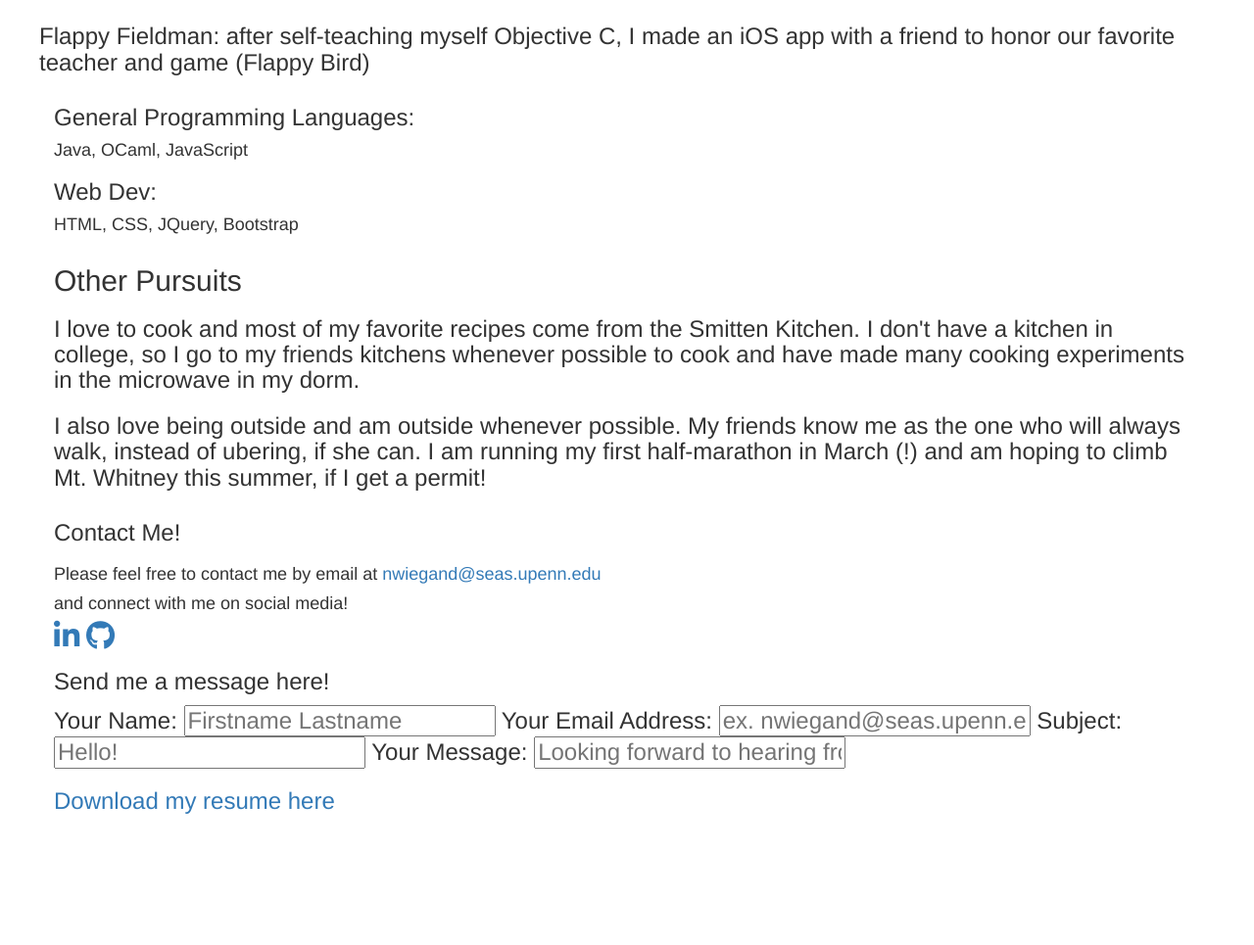
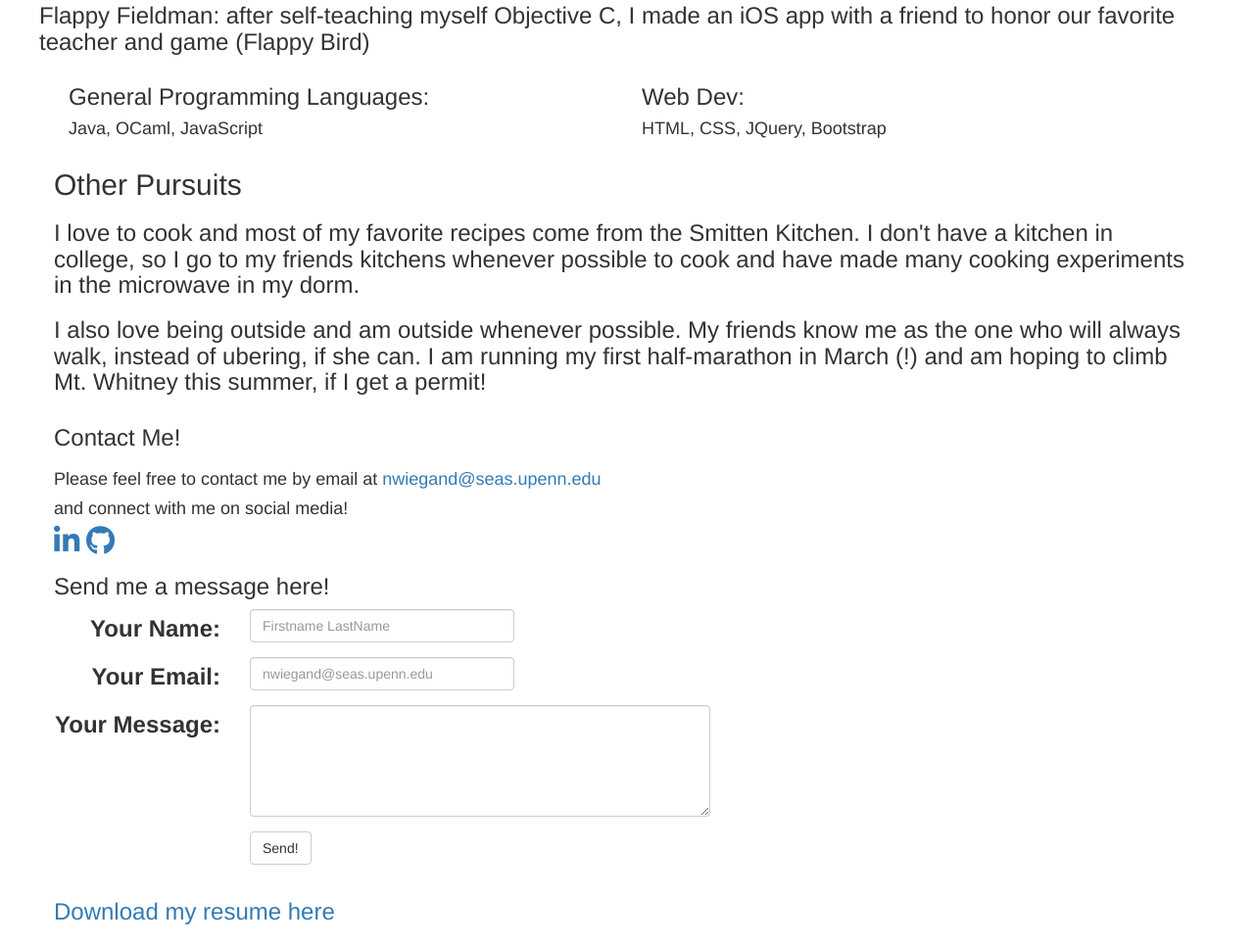
Before and after one commit to nwiegand1/site-w-bootstrap, a plain HTML site: page index.html in a window 1280 px wide. Shown: the part 1195-2160 px from the top of the page at 98% size. Before the commit the page ends 2046 px from the top, so only its background shows below. Drawn offline with nearby package versions, Linux system fonts and the light colour scheme.

Commit message:
still a ways a way but getting there

```diff
--- a/index.html
+++ b/index.html
@@ -1,13 +1,26 @@
 <!DOCTYPE html>
+<html lang="en">
+<head>
+	<!-- bootstrap required elements	 -->
+ 	<meta charset="utf-8">
+    <meta http-equiv="X-UA-Compatible" content="IE=edge">
+    <meta name="viewport" content="width=device-width, initial-scale=1">
 
-<head>
 
- <title>Natalie Wiegand</title>
+	<title>Natalie Wiegand</title>
 
  <link href='https://fonts.googleapis.com/css?family=Lato:400,300,100,700,900' rel='stylesheet' type='text/css'>
 
 <!-- 	 bootstrap link -->
- 	 <link rel="stylesheet" href="https://maxcdn.bootstrapcdn.com/bootstrap/3.3.6/css/bootstrap.min.css"/>
+<!--  	 <link rel="stylesheet" href="https://maxcdn.bootstrapcdn.com/bootstrap/3.3.6/css/bootstrap.min.css"/>  -->
+
+
+ 	 <!-- Latest compiled and minified CSS -->
+<link rel="stylesheet" href="https://maxcdn.bootstrapcdn.com/bootstrap/3.3.7/css/bootstrap.min.css" integrity="sha384-BVYiiSIFeK1dGmJRAkycuHAHRg32OmUcww7on3RYdg4Va+PmSTsz/K68vbdEjh4u" crossorigin="anonymous">
+
+ 	 <script src="https://ajax.googleapis.com/ajax/libs/jquery/3.1.1/jquery.min.js"></script>
+  <script src="https://maxcdn.bootstrapcdn.com/bootstrap/3.3.7/js/bootstrap.min.js"></script>
+
 
 <!-- 	icon at top of screen -->
 		<link rel="icon" href="/Users/nwiegand/MyWebsite/favion.ico" type="image/x-icon"/>
@@ -35,12 +48,12 @@
 <!-- brief about me -->
 	<div class="container">
 		<div class="row">
-			<div class="col-md">
+			<div class="col-md-6">
 
 				<img id="pic" src="natalie_wiegand.JPG" alt="Me">
 
 			</div>
-			<div class="col-md text-center">
+			<div class="col-md-6 text-center">
 
 				<ul id="iAm">
 					<li>a CS Major at UPenn</li>
@@ -132,11 +145,11 @@
 
 	<div class="container">
 		<div class="row">
-			<div class="col-md">
+			<div class="col-md-6">
 				<h3> General Programming Languages:</h3>
 				<h4>Java, OCaml, JavaScript</h4>
 			</div>
-			<div class="col-md">
+			<div class="col-md-6">
 				<h3>Web Dev:</h3>
 				<h4>HTML, CSS, JQuery, Bootstrap</h4>
 			</div>
@@ -188,18 +201,33 @@
 		<div class="row">
 
 			<h3>Send me a message here!</h3>
-			<form method="get" id="form">
 
-				Your Name:
- 				<input type="text" name="name" placeholder="Firstname Lastname" title ="Name of Drug" id="name"/>
- 				Your Email Address:
- 				<input type="text" name="email" placeholder="ex. nwiegand@seas.upenn.edu" id="email">
- 				Subject:
- 				<input type="text" name="subj" placeholder="Hello!" id="subj">
- 				Your Message:
- 				<input type="text" name="mesg" placeholder="Looking forward to hearing from you!" id="mesg">
-
- 			</form>
+ 			<form class="form-horizontal">
+ 				<div class="form-group">
+  					<label class="control-label col-sm-2" for="email">Your Name:</label>
+    				<div class="col-sm-3">
+      					<input type="email" class="form-control" id="email" placeholder="Firstname LastName">
+   					</div>
+ 				</div>
+ 				<div class="form-group">
+    				<label class="control-label col-sm-2" for="pwd">Your Email:</label>
+  					<div class="col-sm-3">
+						<input type="password" class="form-control" id="pwd" placeholder="nwiegand@seas.upenn.edu">
+					</div>
+				</div>
+				<div class="form-group">
+					<label class="control-label col-sm-2" for="pwd">Your Message:</label>
+					<div class="col-sm-5">
+						<textarea class="form-control" id="message" name="message" placeholder="Please enter your message here..." rows="5">
+						</textarea>
+    				</div>
+    			</div>
+				<div class="form-group">
+    				<div class="col-sm-offset-2 col-sm-10">
+    					<button type="submit" class="btn btn-default">Send!</button>
+					</div>
+				</div>
+			</form>
 		</div>
 
 		<!-- Resume -->
@@ -211,3 +239,4 @@
 	</div>
 
 </body>
+</html>
```
